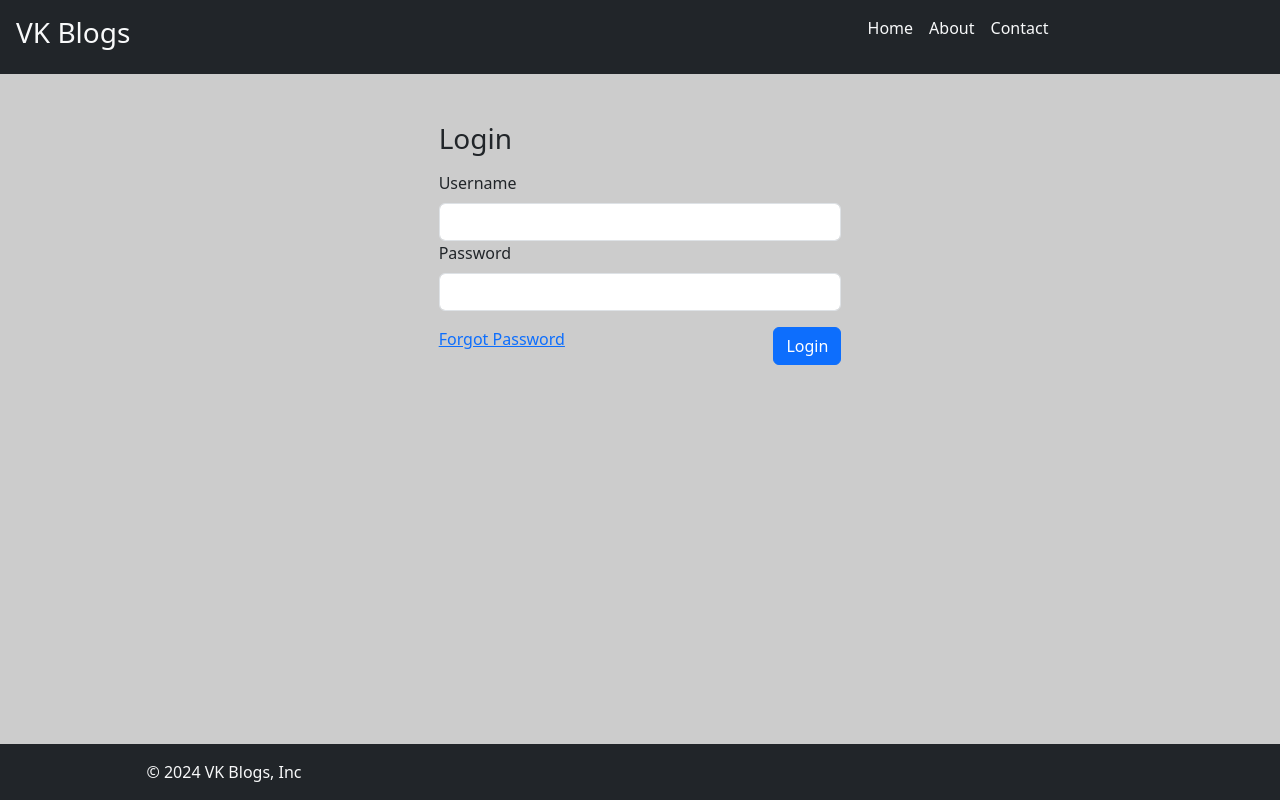
After one commit to Vishnukumar4224/-Blog-Website, a Django app: template myproject/blog/templates/blog/login.html in a window 1280 px wide. The commit adds this page. Run offline with Django 5.2, Linux system fonts and the light colour scheme; the template is opened without the code that fills it: most values are stand-ins (such as "Sample title", 1, 10 or a date in 2020); some libraries are stand-ins or nearby versions.

Commit message:
login success

```diff
--- /dev/null
+++ b/myproject/blog/templates/blog/login.html
@@ -0,0 +1,48 @@
+{% extends 'blog/base.html' %}
+
+{% block content %}
+<div class="container-fluid">
+    <div class="row d-flex justify-content-center mt-5">
+        <div class="col-4">
+            <h3>Login</h3>
+            <!-- Error messages -->
+            {% for field in form %} {% if field.errors %}
+            <div class="col-12">
+                <span class="fw-bold"> {{field.label_tag}} </span>
+                {% for error in field.errors %}
+                <span class="text-danger"> {{error}} </span>
+                {% endfor %}
+            </div>
+            {% endif %}
+        {% endfor %}
+
+        <!--Non feild Error-->
+        {% for error in form.non_field_errors %}
+
+        <div class="col-12">
+            <span class="text-danger"> {{error}} </span>
+        </div>
+        {% endfor %}
+            <div class=" my-3">
+                <form method="post" >
+                    {% csrf_token %}
+                    <div class="form-group">
+                        <label for="username" class="form-label">Username</label>
+                        <input type="text" class="form-control" id="username" name="username" value="{{ form.username.value|default:"" }}">
+                    </div>
+
+                    <div class="form-group">
+                        <label for="password" class="form-label">Password</label>
+                        <input type="password" class="form-control" id="password" name="password">
+                    </div>
+
+                    <div class="my-3 d-flex justify-content-between">
+                        <a href="">Forgot Password</a>
+                        <button type="submit" class="btn btn-primary">Login</button>
+                    </div>
+                </form>
+            </div>
+        </div>
+    </div>
+</div>
+{% endblock %}
--- a/myproject/blog/urls.py
+++ b/myproject/blog/urls.py
@@ -12,5 +12,7 @@ urlpatterns = [
     path('contact',views.contact, name='contact'),
     path('about',views.about, name='about'),
     path('register',views.register, name='register'),
+    path('login',views.login, name='login'),
+    path('dashboard',views.dashboard, name='dashboard'),
 
     ]
```
Also changed, not shown: myproject/blog/forms.py (+23 -0 lines), myproject/blog/templates/blog/register.html (+19 -0 lines), myproject/blog/views.py (+18 -6 lines), myproject/myproject/settings.py (line endings or trailing spaces).
